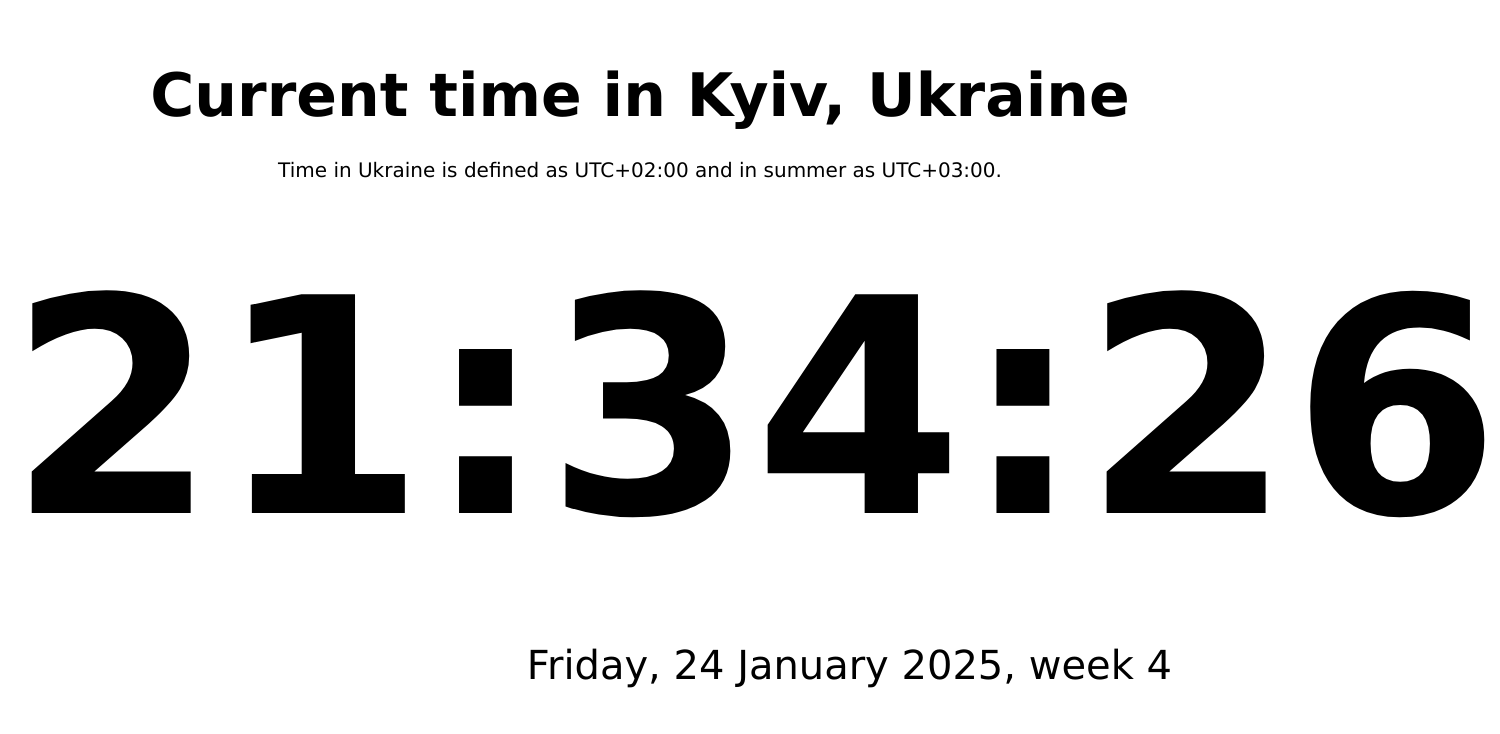
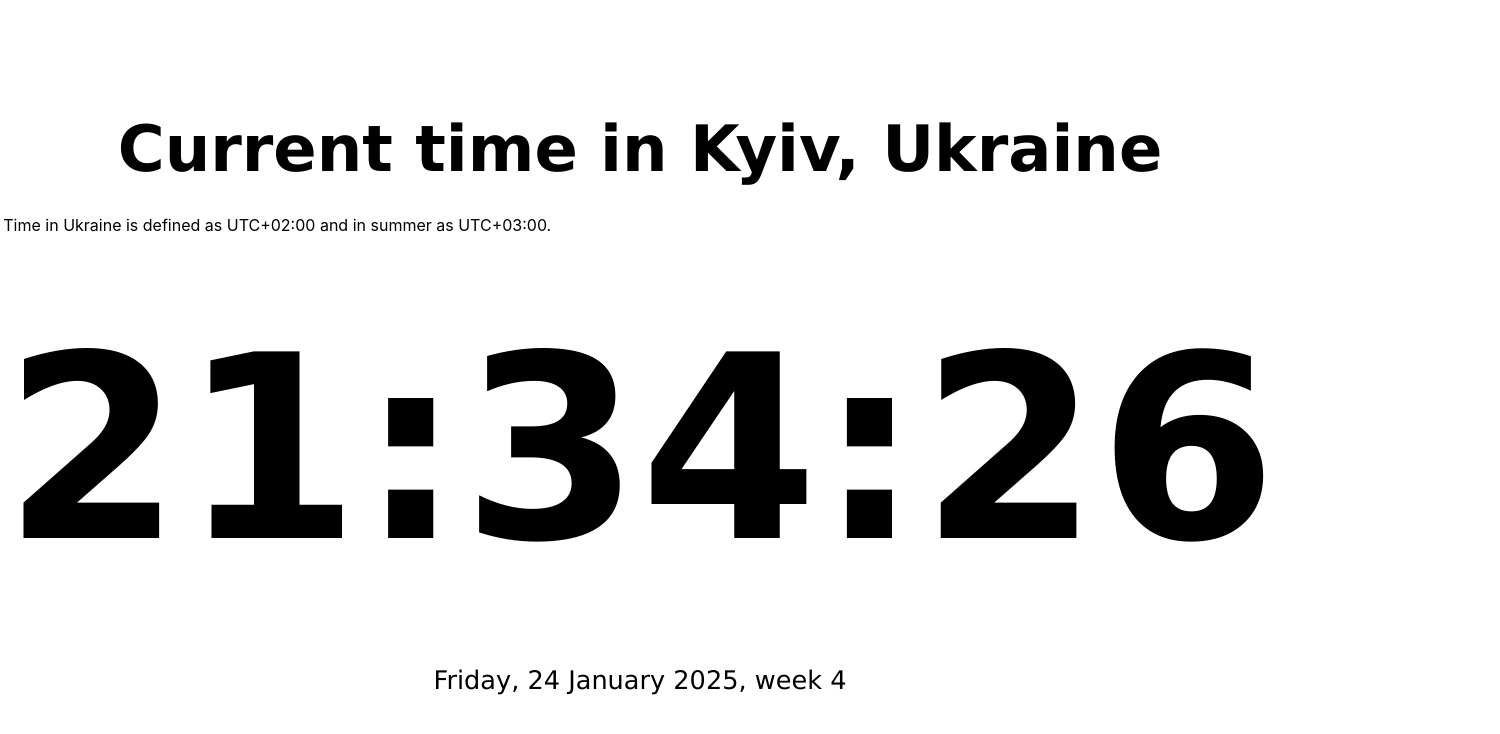
Before and after one commit to wonfii/react-clock, a React (Vite) app: page / in a window 1280 px wide. Shown: the top 734 px of the page, 1500 px wide, since content can reach past the window. Built offline with nearby package versions, Linux system fonts and the light colour scheme.

Commit message:
Update index.css

```diff
--- a/src/index.css
+++ b/src/index.css
@@ -3,9 +3,9 @@
   line-height: 1.5;
   font-weight: 400;
 
-  color-scheme: light dark;
-  color: rgba(255, 255, 255, 0.87);
-  background-color: #242424;
+  color-scheme: light;
+  color: black;
+  background-color: white;
 
   font-synthesis: none;
   text-rendering: optimizeLegibility;
@@ -13,49 +13,53 @@
   -moz-osx-font-smoothing: grayscale;
 }
 
-.header{
+body {
+  margin: 0;
+  padding: 0;
+  display: flex;
+  flex-direction: column;
+  justify-content: center;
+  align-items: center;
+  height: 100vh;
+  background-color: white;
+}
+
+.header {
   font-family: Verdana, Geneva, Tahoma, sans-serif;
   font-weight: bold;
   text-align: center;
-  margin: 50px auto 15px auto;
-  font-size: 60px;
-  color:black
+  font-size: 5vw;
+  color: black;
+  margin: 0;
 }
 
-.p{
-  font-family: Verdana, Geneva, Tahoma, sans-serif;
-  text-align: center;
-  margin: auto;
-  font-size: 20px;
-  color:black
-}
-
-.time{
+.time {
   font-family: Verdana, Geneva, Tahoma, sans-serif;
   font-weight: bold;
   text-align: center;
-  margin: auto;
-  font-size: 300px;
-  color:black
+  font-size: 20vw;
+  color: black;
+  margin: 20px 0;
 }
 
-.info{
+.info {
   font-family: Verdana, Geneva, Tahoma, sans-serif;
-  text-align: end;
-  margin: auto 100px;
-  font-size: 40px;
-  color:black
+  text-align: center;
+  font-size: 2vw;
+  color: black;
+  margin: 0;
 }
 
-@media (prefers-color-scheme: light) {
-  :root {
-    color: #213547;
-    background-color: #ffffff;
+@media (max-width: 600px) {
+  .header {
+    font-size: 8vw;
   }
-  a:hover {
-    color: #747bff;
+
+  .time {
+    font-size: 30vw;
   }
-  button {
-    background-color: #f9f9f9;
+
+  .info {
+    font-size: 4vw;
   }
 }
```
